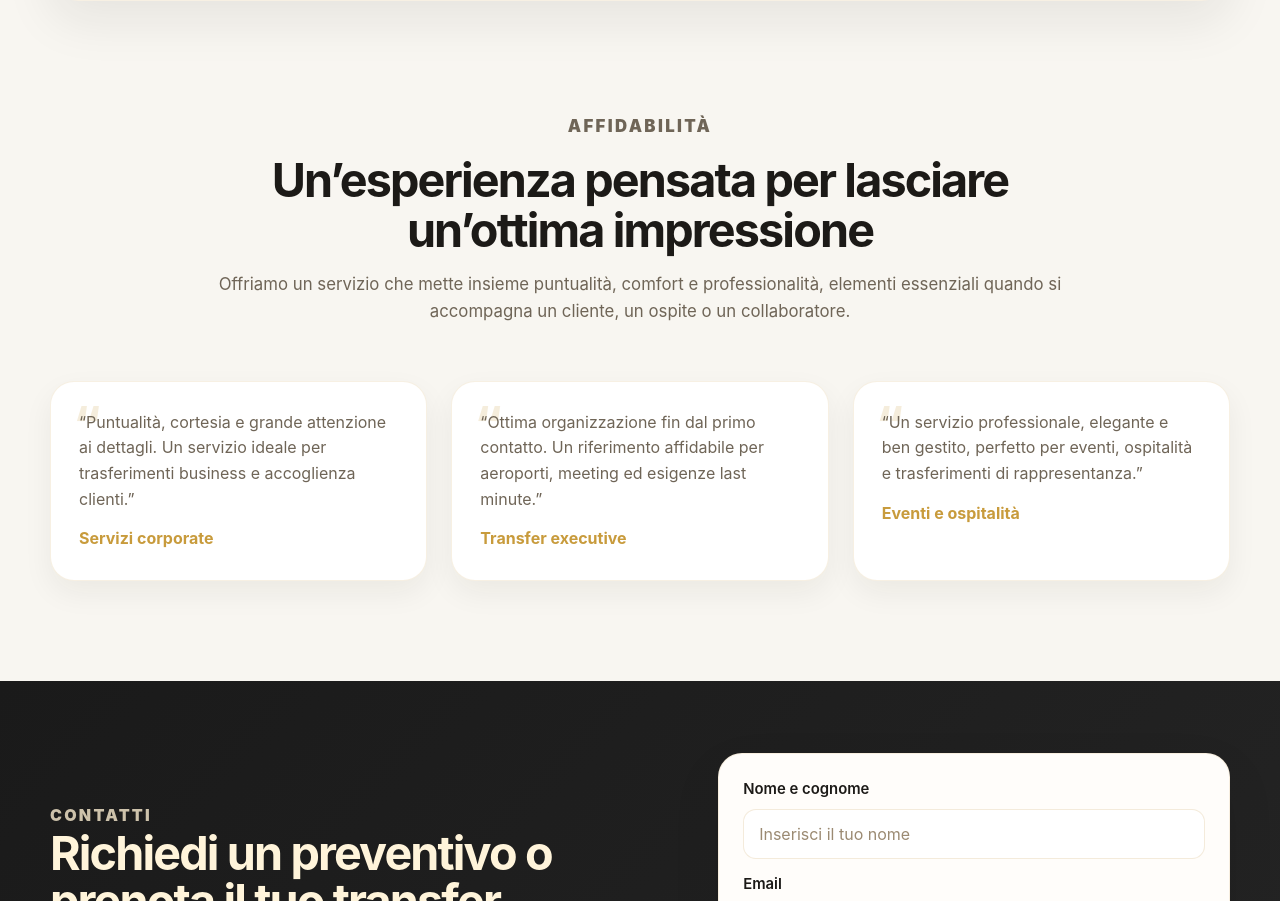
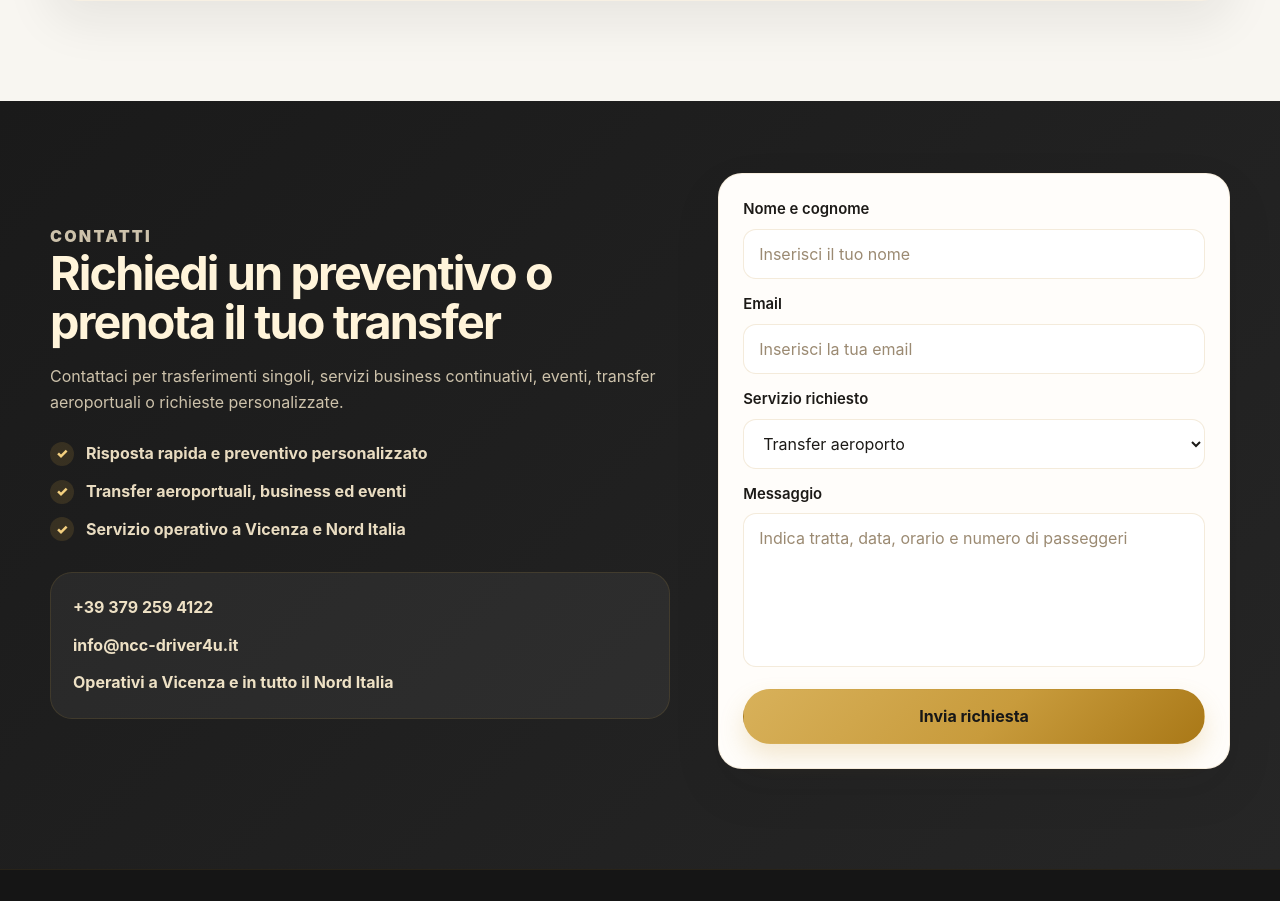
Before and after one commit to dfpcapitalsrl-ops/Driver4u, a Next.js app: page / in a window 1280 px wide. Shown: the part 4190-5091 px from the top of the page. Built offline with nearby package versions, Linux system fonts and the light colour scheme.

Commit message:
Remove testimonials section

```diff
--- a/pages/index.js
+++ b/pages/index.js
@@ -346,45 +346,6 @@ export default function Home() {
           </div>
         </section>
 
-        <section className="section testimonials">
-          <div className="container">
-            <div className="section-heading center">
-              <p className="eyebrow">Affidabilità</p>
-              <h2>Un’esperienza pensata per lasciare un’ottima impressione</h2>
-              <p>
-                Offriamo un servizio che mette insieme puntualità, comfort e professionalità,
-                elementi essenziali quando si accompagna un cliente, un ospite o un collaboratore.
-              </p>
-            </div>
-
-            <div className="testimonials-grid">
-              <article className="testimonial-card">
-                <p>
-                  “Puntualità, cortesia e grande attenzione ai dettagli. Un servizio ideale per
-                  trasferimenti business e accoglienza clienti.”
-                </p>
-                <span>Servizi corporate</span>
-              </article>
-
-              <article className="testimonial-card">
-                <p>
-                  “Ottima organizzazione fin dal primo contatto. Un riferimento affidabile per
-                  aeroporti, meeting ed esigenze last minute.”
-                </p>
-                <span>Transfer executive</span>
-              </article>
-
-              <article className="testimonial-card">
-                <p>
-                  “Un servizio professionale, elegante e ben gestito, perfetto per eventi,
-                  ospitalità e trasferimenti di rappresentanza.”
-                </p>
-                <span>Eventi e ospitalità</span>
-              </article>
-            </div>
-          </div>
-        </section>
-
         <section id="contatti" className="section cta-section">
           <div className="container cta-box">
             <div className="cta-text">
```
